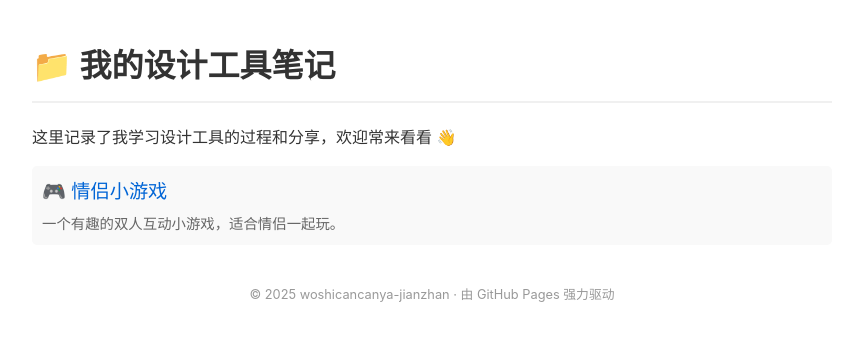
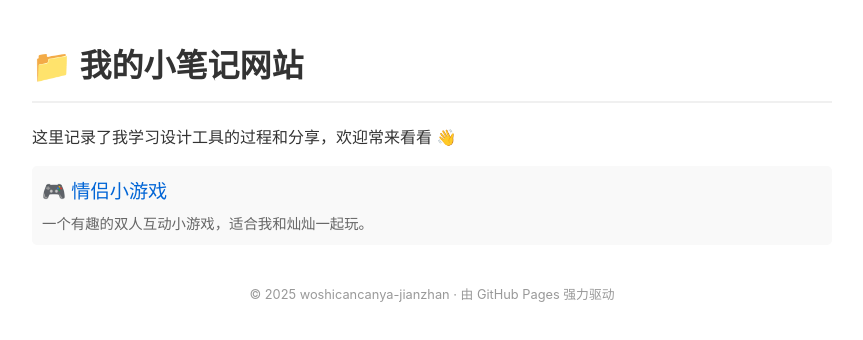
Before and after one commit to woshicancanya-jianzhan/woshicancanya-jianzhan.github.io, a plain HTML site: page index.html in a window 1280 px wide. Shown: the whole page, without its empty margins (208-1071 px from the left). Drawn offline with Linux system fonts and the light colour scheme.

Commit message:
Update index.html

```diff
--- a/index.html
+++ b/index.html
@@ -54,13 +54,13 @@
     </style>
 </head>
 <body>
-    <h1>📁 我的设计工具笔记</h1>
+    <h1>📁 我的小笔记网站</h1>
     <p>这里记录了我学习设计工具的过程和分享，欢迎常来看看 👋</p>
 
     <ul>
         <li>
             <a href="blog/game.html">🎮 情侣小游戏</a>
-            <div class="description">一个有趣的双人互动小游戏，适合情侣一起玩。</div>
+            <div class="description">一个有趣的双人互动小游戏，适合我和灿灿一起玩。</div>
         </li>
         <!-- 以后有新文章，可以在这里继续添加 -->
         <!--
```
